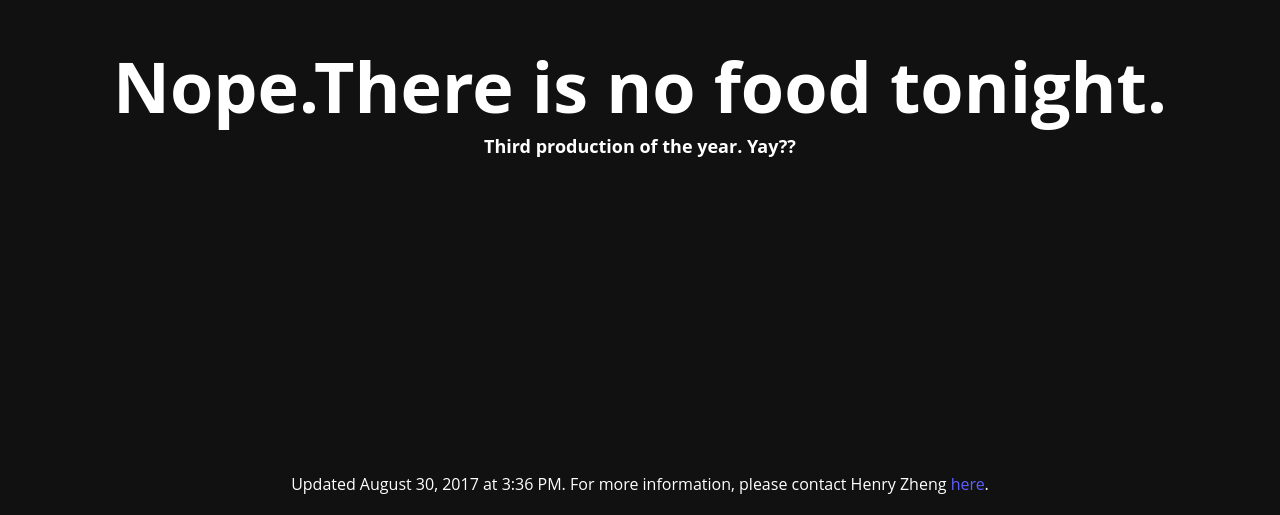
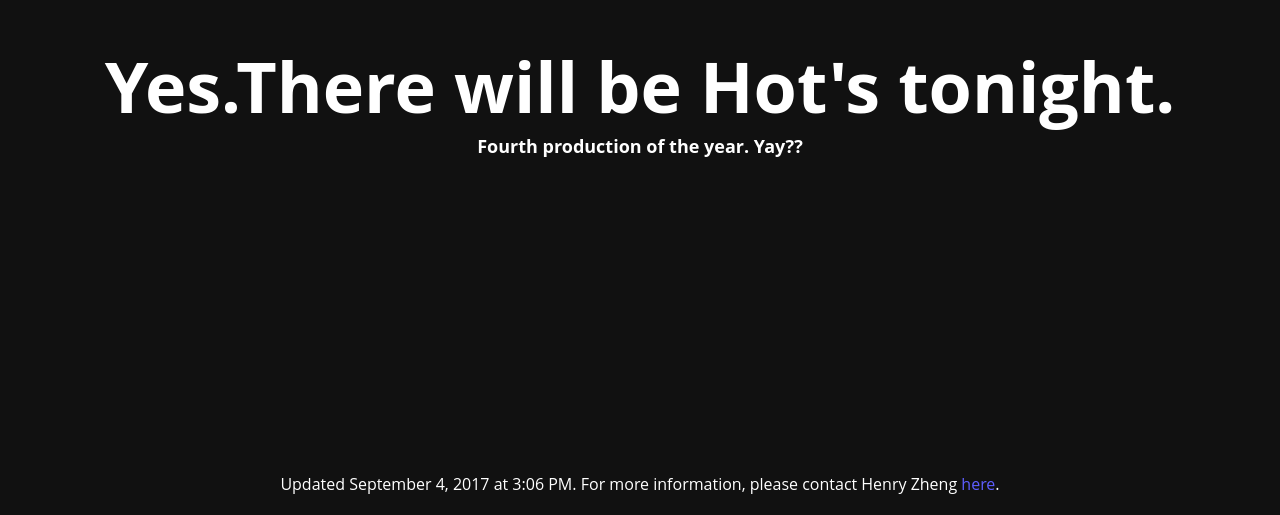
Before and after one commit to rohitkapur/istherefoodtonight, a plain HTML site: page index.html in a window 1280 px wide. Shown: the part 285-800 px from the top of the page. Drawn offline with Linux system fonts and the light colour scheme.

Commit message:
Update index.html

```diff
--- a/index.html
+++ b/index.html
@@ -7,12 +7,12 @@
     <body>
         <div class="container">
             <div class="main">
-                <div class="pulse">Nope.There is no food tonight.</div>
-                <div class="info">Third production of the year. Yay??</div>
+                <div class="pulse">Yes.There will be Hot's tonight.</div>
+                <div class="info">Fourth production of the year. Yay??</div>
             </div>
         </div>
         <div>
-            <div class="help">Updated August 30, 2017 at 3:36 PM. For more information, please contact Henry Zheng <a href="http://www.nirchis.com">here</a>.</div>
+            <div class="help">Updated September 4, 2017 at 3:06 PM. For more information, please contact Henry Zheng <a href="http://www.nirchis.com">here</a>.</div>
         </div>
     </body>
 </html>
```
